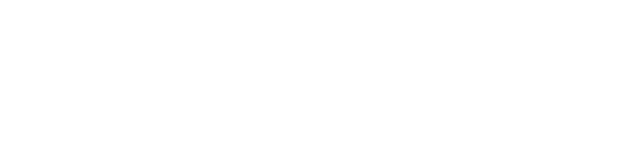
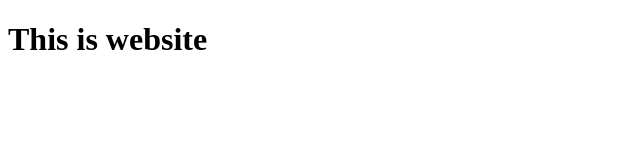
Before and after one commit to HMCreation1/practice, a plain HTML site: page index.html in a window 1280 px wide. Shown: the whole page, without its empty margins (0-640 px from the left). Drawn offline with Linux system fonts and the light colour scheme.

Commit message:
html code

```diff
--- a/index.html
+++ b/index.html
@@ -6,6 +6,7 @@
     <title>Document</title>
 </head>
 <body>
+    <h1>This is website</h1>
 
 </body>
 </html>
```
